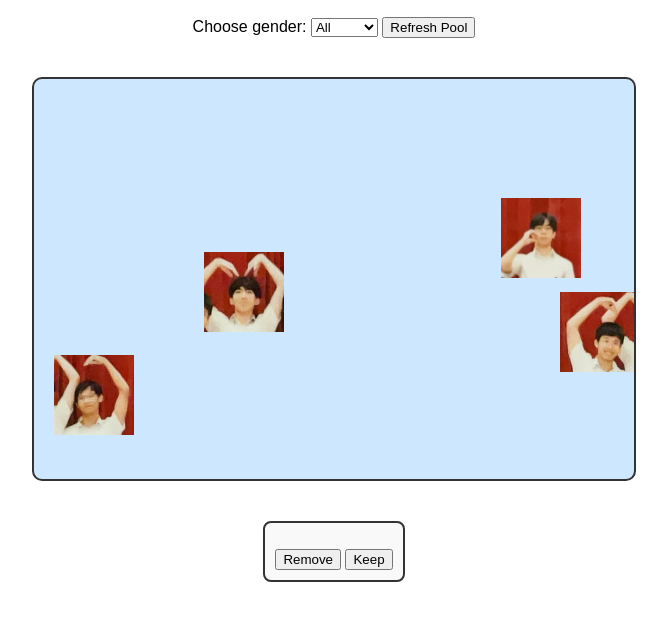
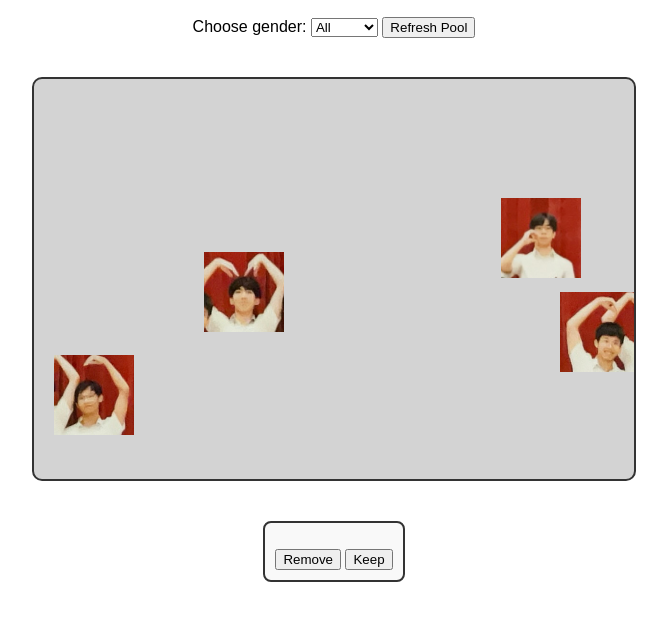
Before and after one commit to jacksoncheng123/wheel, a plain HTML site: page index.html in a window 1280 px wide. Shown: the part 81-702 px from the top of the page, without its empty margins (306-973 px from the left). Drawn offline with Linux system fonts and the light colour scheme.

Commit message:
Update styles.css

```diff
--- a/styles.css
+++ b/styles.css
@@ -18,7 +18,7 @@ h1 {
     width: 100%;
     max-width: 600px;
     height: 400px;
-    background-color: #cce7ff;
+    background-color: lightgray;  /* Add background color for debugging */
     border: 2px solid #333;
     margin: 20px auto;
     overflow: hidden;
```
